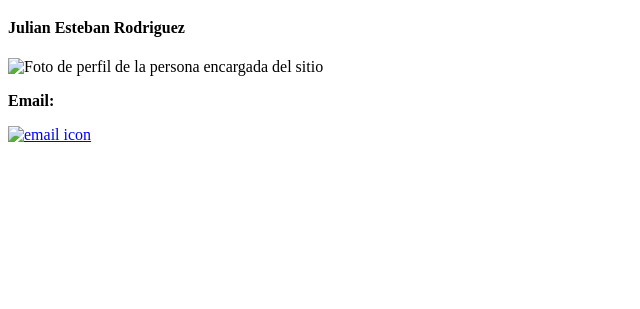
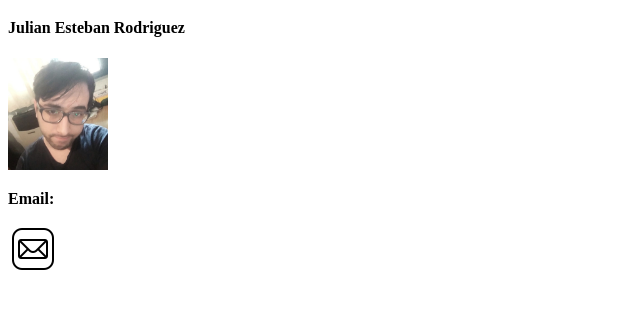
Before and after one commit to Howl-Highwind/ProyectoFinal, a plain HTML site: page pages/about.html in a window 1280 px wide. Shown: the part 61-370 px from the top of the page, without its empty margins (0-640 px from the left). Drawn offline with Linux system fonts and the light colour scheme; the site is published under a folder, as on GitHub Pages, so addresses that start at the root find nothing.

Commit message:
finally progress

```diff
--- a/pages/about.html
+++ b/pages/about.html
@@ -9,13 +9,13 @@
     <h1>Encargados del sito</h1>
 
    <h4>Julian Esteban Rodriguez</h4>
-    <img src="/img/myself.jpg" alt="Foto de perfil de la persona encargada del sitio" width="100px">
+    <img src="../img/myself.jpg" alt="Foto de perfil de la persona encargada del sitio" width="100px">
     <p>
         <strong>
         Email:
         </strong>
     </p>
 
-    <a href="mailto:julianrodriguez42@oultook.com?Subject=Aquí%20el%20asunto%20del%20mail"><img src="/img/icons8-mail-50.png" alt="email icon" width="50px"></a>
+    <a href="mailto:julianrodriguez42@oultook.com?Subject=Aquí%20el%20asunto%20del%20mail"><img src="../img/icons8-mail-50.png" alt="email icon" width="50px"></a>
 </body>
 </html>
```
Also changed, not shown: pages/keyboardinfo.html (+1 -1 lines), pages/mouseinfo.html (+1 -1 lines).
